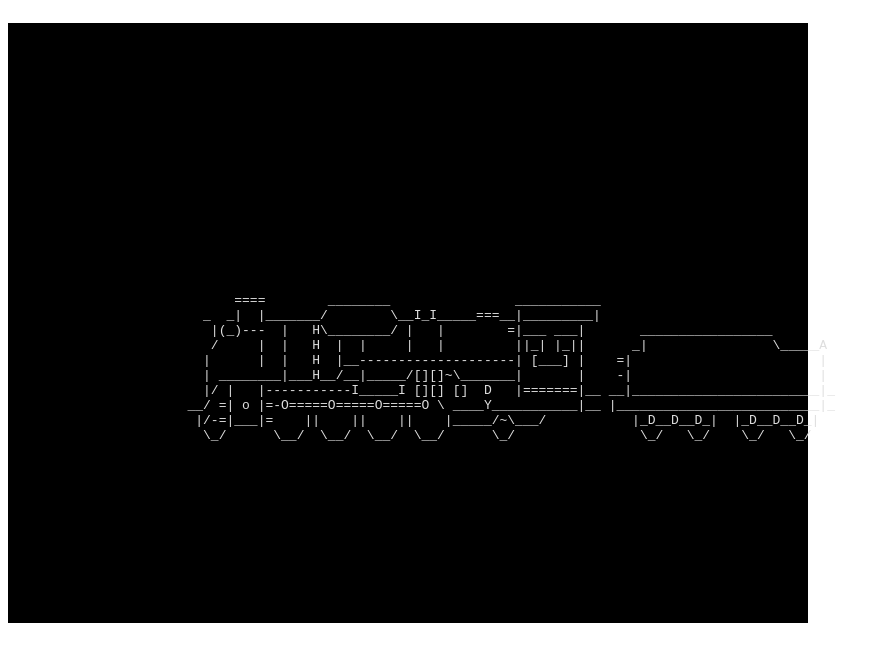
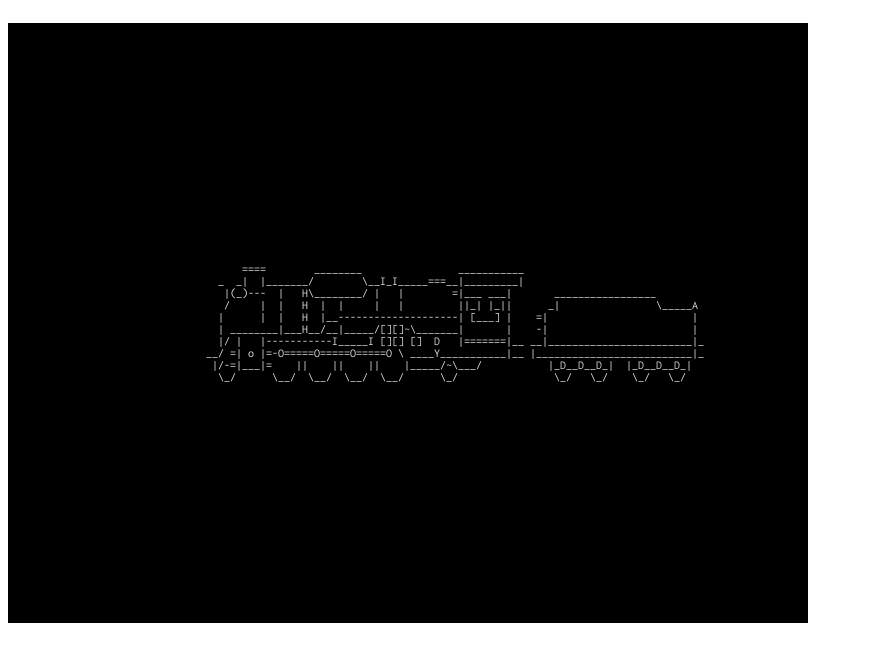
Before and after one commit to k3ntaroo/sl-in-browser, a website built with webpack: page index.html in a window 1280 px wide. Shown: the whole page, without its empty margins (0-882 px from the left). Built offline with nearby package versions, Linux system fonts and the light colour scheme.

Commit message:
font preference

```diff
--- a/index.html
+++ b/index.html
@@ -1,5 +1,7 @@
 <html lang='ja'>
   <head>
+    <meta charset='UTF-8' />
+    <link href="https://fonts.googleapis.com/css?family=Inconsolata" rel="stylesheet">
     <script type='text/javascript' src='build/main.bundle.js' /></script>
     <style>
 #sl-wrapper {
@@ -7,6 +9,9 @@
   height: 600px;
   background-color: #000000;
   color: #dedede;
+  font-family: 'Inconsolata', monospace;
+  font-size: 12px;
+  line-height: 1.0;
 }
     </style>
   </head>
```
